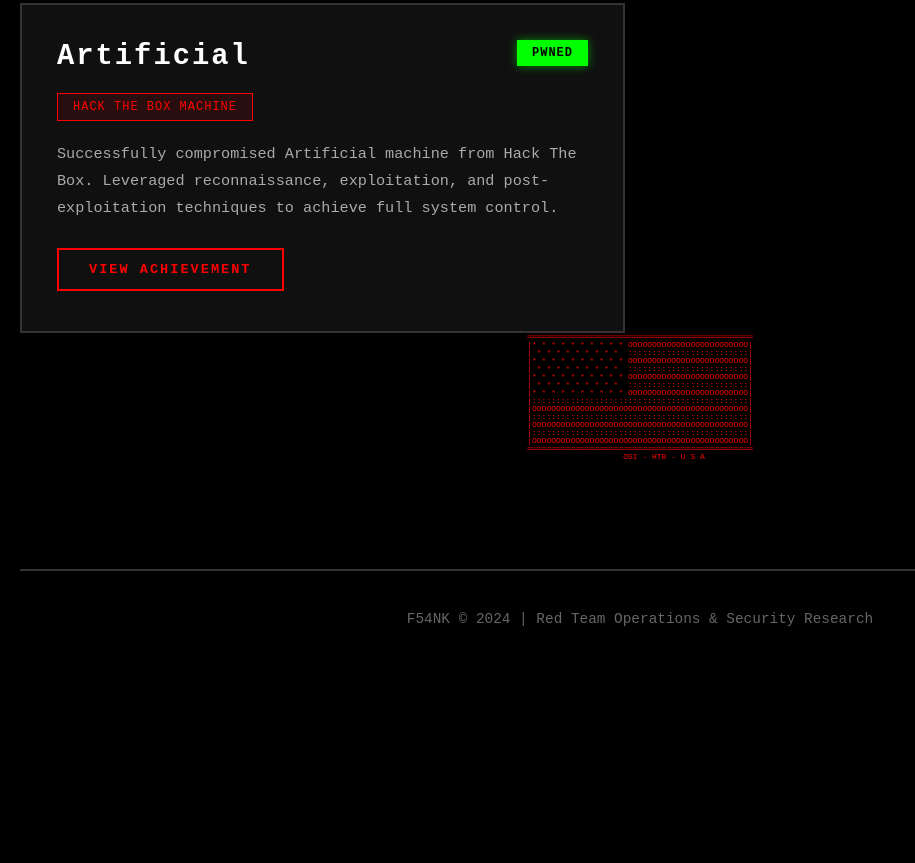
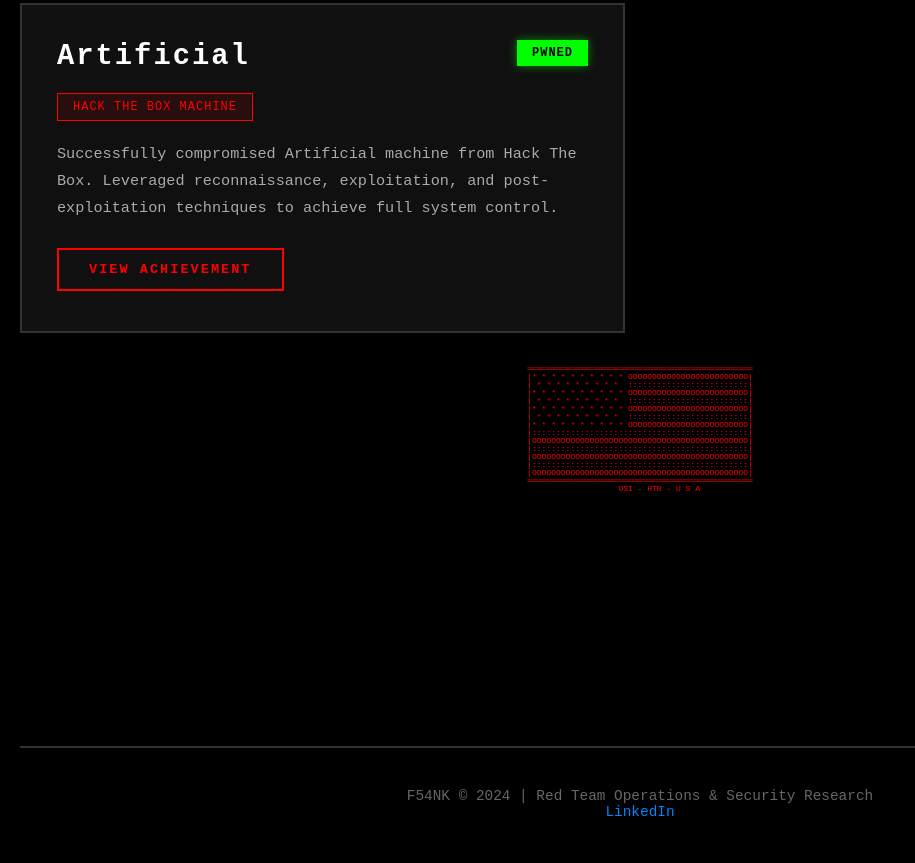
Before and after one commit to F54NK/portfolio, a plain HTML site: page index.html in a window 1280 px wide. Shown: the part 1303-2166 px from the top of the page, without its empty margins (0-915 px from the left). Before the commit the page ends 2010 px from the top, so only its background shows below. Drawn offline with Linux system fonts and the light colour scheme; grey boxes are pictures that could not be loaded.

Commit message:
Update index.html

```diff
--- a/index.html
+++ b/index.html
@@ -486,6 +486,10 @@
         <section class="flags-section">
             <div class="ascii-flags">
                 <pre class="flag-art usa-flag">
+
+
+
+
 ═══════════════════════════════════════════════
 |* * * * * * * * * * OOOOOOOOOOOOOOOOOOOOOOOOO|
 | * * * * * * * * *  :::::::::::::::::::::::::|
@@ -501,13 +505,27 @@
 |:::::::::::::::::::::::::::::::::::::::::::::|
 |OOOOOOOOOOOOOOOOOOOOOOOOOOOOOOOOOOOOOOOOOOOOO|
 ═══════════════════════════════════════════════
-           OSI - HTB - U S A
+        OSI - HTB - U S A
                 </pre>
             </div>
         </section>
+        <section style="margin-top: 60px; text-align: center;">
+    <iframe
+        src="https://open.spotify.com/embed/track/4FEr6dIdH6EqLKR0jB560J"
+        width="300"
+        height="80"
+        frameborder="0"
+        allowtransparency="true"
+        allow="encrypted-media">
+    </iframe>
+</section>
 
         <footer>
             F54NK © 2024 | Red Team Operations & Security Research
+            <br>
+    <a href="https://www.linkedin.com/in/abderrahim-bo/" target="_blank" style="color:#0084ff; text-decoration:none;">
+        LinkedIn
+    </a>
         </footer>
     </div>
 </body>
```
